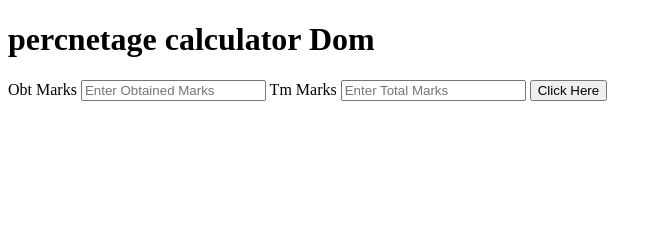
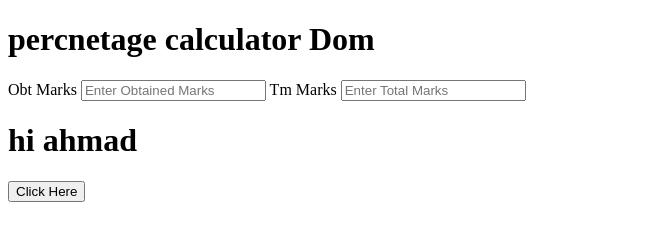
Before and after one commit to habibashraf05/webtest, a plain HTML site: page index.html in a window 1280 px wide. Shown: the whole page, without its empty margins (0-662 px from the left). Drawn offline with Linux system fonts and the light colour scheme.

Commit message:
added heading currently testing

```diff
--- a/index.html
+++ b/index.html
@@ -15,7 +15,7 @@
 
 <label for="Tm">Tm Marks</label>
 <input type="number" name="Tm" id="Tm1" placeholder="Enter Total Marks" required>
-
+<h1>hi ahmad</h1>
 
 <button type="submit" onclick="getperc(); return false;">Click Here</button>
 
```
